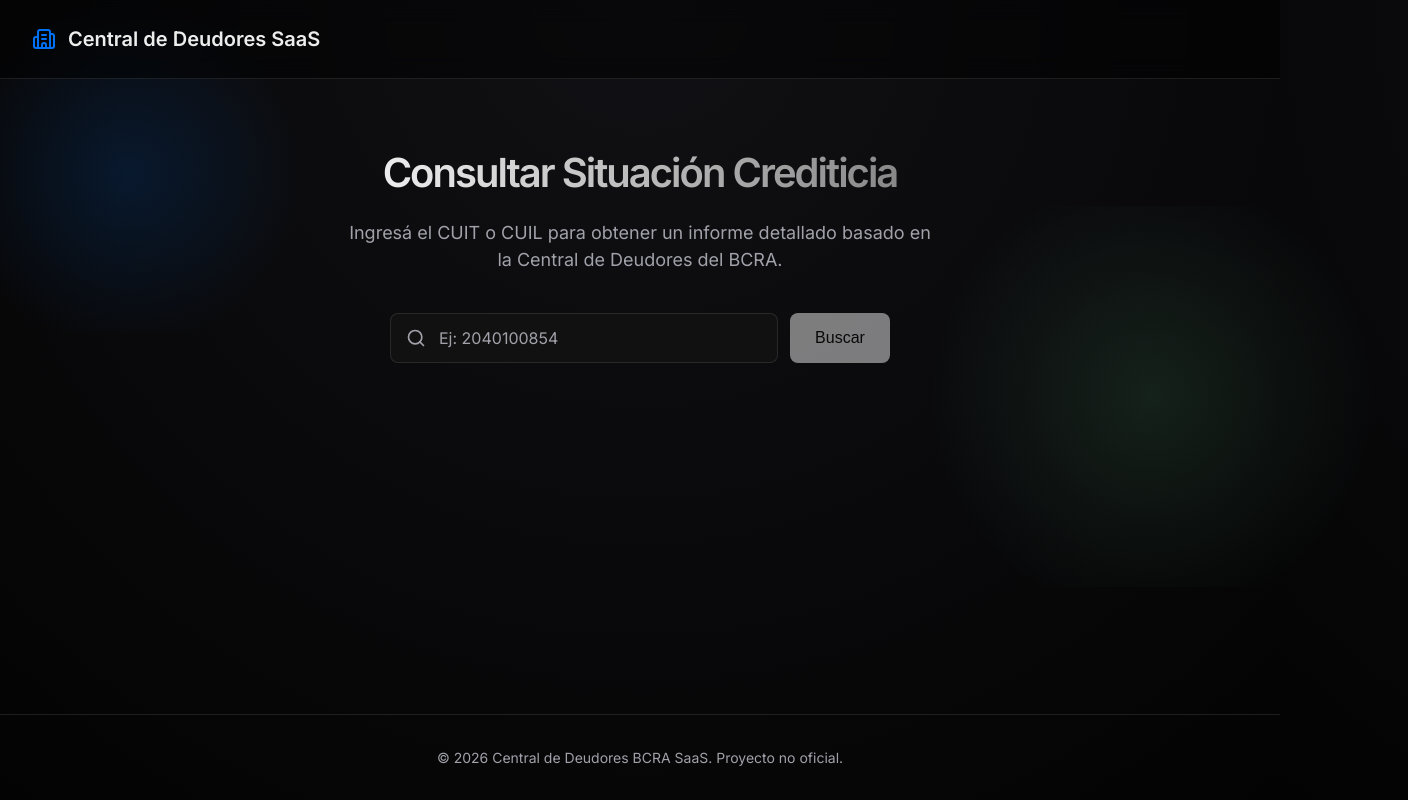
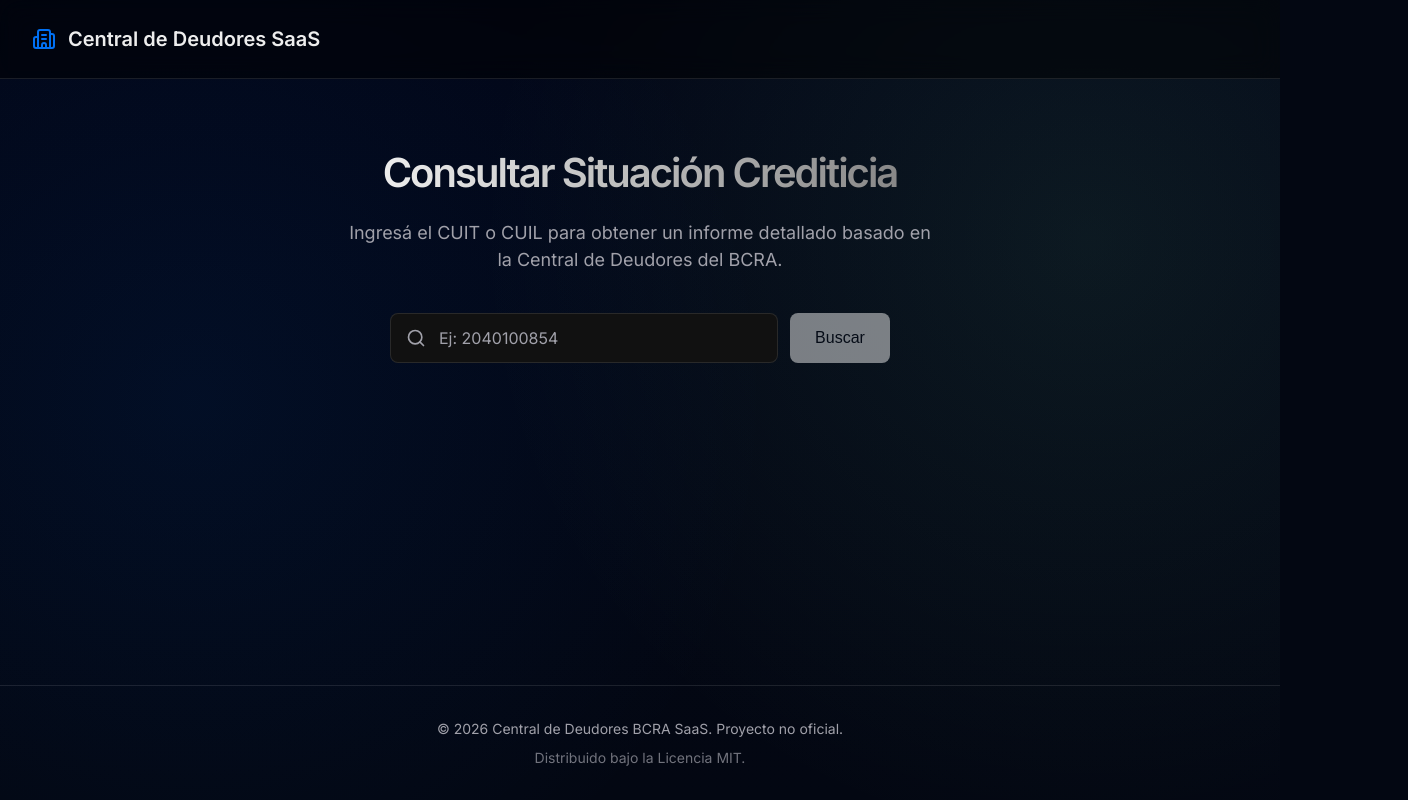
Before and after one commit to MHmolesini/central_de_deudores_bcra, a React (Vite) app: page / in a window 1280 px wide. Shown: the whole page, 1408 px wide, since content can reach past the window. Built offline with nearby package versions, Linux system fonts and the light colour scheme.

Commit message:
Applying Blue/Green Mesh Gradient Background

```diff
--- a/src/App.tsx
+++ b/src/App.tsx
@@ -66,20 +66,6 @@
       <Header />
 
       <main style={{ flex: 1, position: 'relative' }}>
-        {/* Abstract background blobs for premium aesthetic */}
-        <div style={{
-          position: 'absolute',
-          top: '-10%', left: '-5%', width: '30%', height: '50%',
-          background: 'radial-gradient(circle, rgba(0,112,243,0.15) 0%, rgba(0,0,0,0) 70%)',
-          zIndex: -1, pointerEvents: 'none'
-        }} />
-        <div style={{
-          position: 'absolute',
-          top: '20%', right: '-10%', width: '40%', height: '60%',
-          background: 'radial-gradient(circle, rgba(132,250,176,0.1) 0%, rgba(0,0,0,0) 70%)',
-          zIndex: -1, pointerEvents: 'none'
-        }} />
-
         <SearchForm onSearch={handleSearch} isLoading={isLoading} />
 
         {error && (
--- a/src/components/Dashboard/DebtHeatmap.tsx
+++ b/src/components/Dashboard/DebtHeatmap.tsx
@@ -2,7 +2,7 @@
 import ReactECharts from 'echarts-for-react';
 import { LayoutGrid, Filter, ChevronDown, Download } from 'lucide-react';
 import type { BCRAPeriodo } from '../../services/bcra';
-import { exportToExcel, formatPeriodLabel } from '../../utils/exportUtils';
+import { exportToExcel } from '../../utils/exportUtils';
 import styles from './Dashboard.module.css';
 
 interface Props {
--- a/src/components/Layout/Footer.tsx
+++ b/src/components/Layout/Footer.tsx
@@ -9,6 +9,7 @@
             marginTop: 'auto'
         }}>
             <p>© {new Date().getFullYear()} Central de Deudores BCRA SaaS. Proyecto no oficial.</p>
+            <p style={{ marginTop: '0.5rem', opacity: 0.7 }}>Distribuido bajo la Licencia MIT.</p>
         </footer>
     );
 }
--- a/src/index.css
+++ b/src/index.css
@@ -1,6 +1,7 @@
 :root {
-  --bg-color: #050505;
-  --bg-gradient: radial-gradient(circle at top, #111115 0%, #030303 100%);
+  --bg-color: #030712;
+  /* Very dark blue base */
+  --bg-gradient: radial-gradient(circle at 15% 50%, rgba(0, 112, 243, 0.08) 0%, transparent 50%), radial-gradient(circle at 85% 30%, rgba(132, 250, 176, 0.08) 0%, transparent 50%), linear-gradient(180deg, #020617 0%, #030712 100%);
   --bg-color-secondary: #0a0a0a;
   --bg-color-card: #111111;
   --border-color: rgba(255, 255, 255, 0.1);
@@ -54,6 +55,8 @@
   background: var(--bg-gradient);
   background-color: var(--bg-color);
   /* Fallback */
+  background-attachment: fixed;
+  min-height: 100vh;
   color: var(--text-primary);
   line-height: 1.5;
   -webkit-font-smoothing: antialiased;
```
Also changed, not shown: 1 other file (tests, documents, lock files or other folders).
